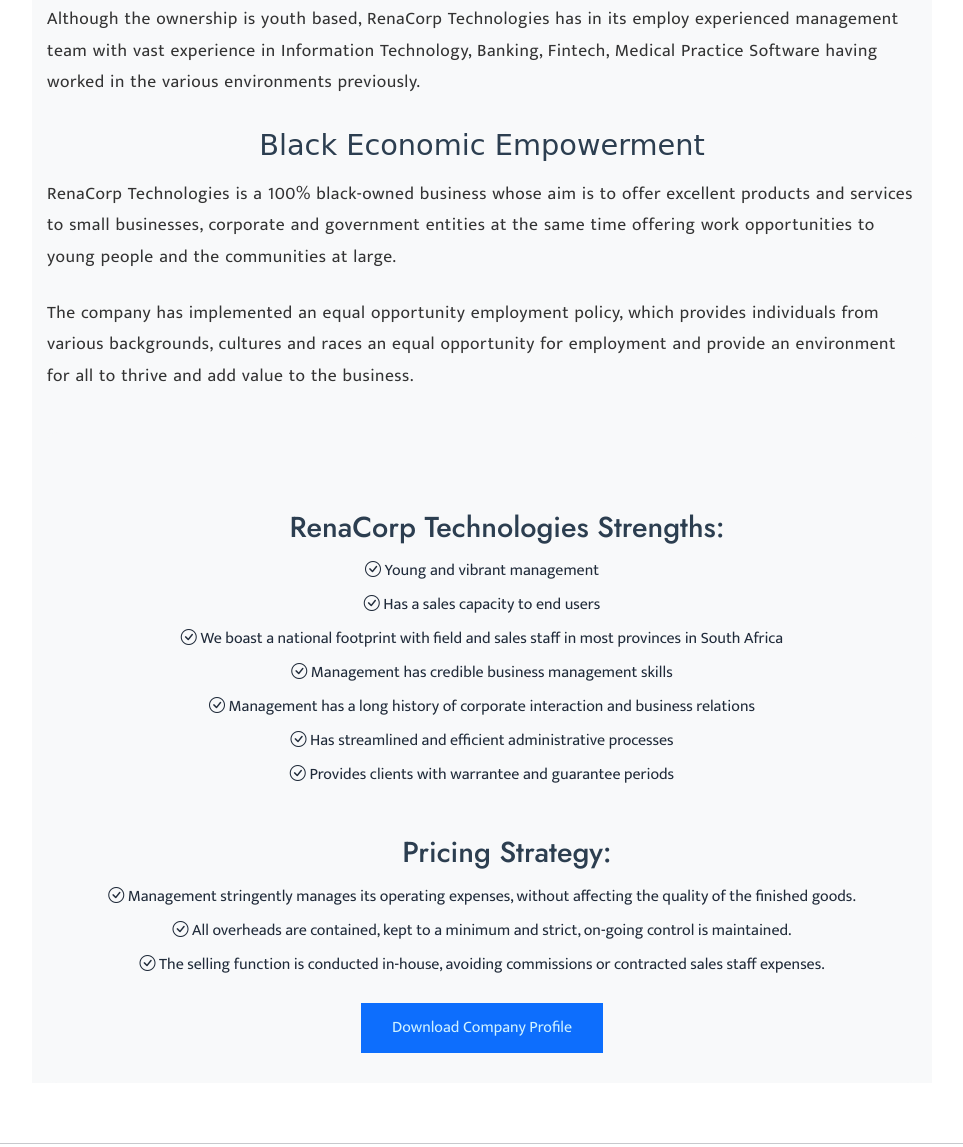
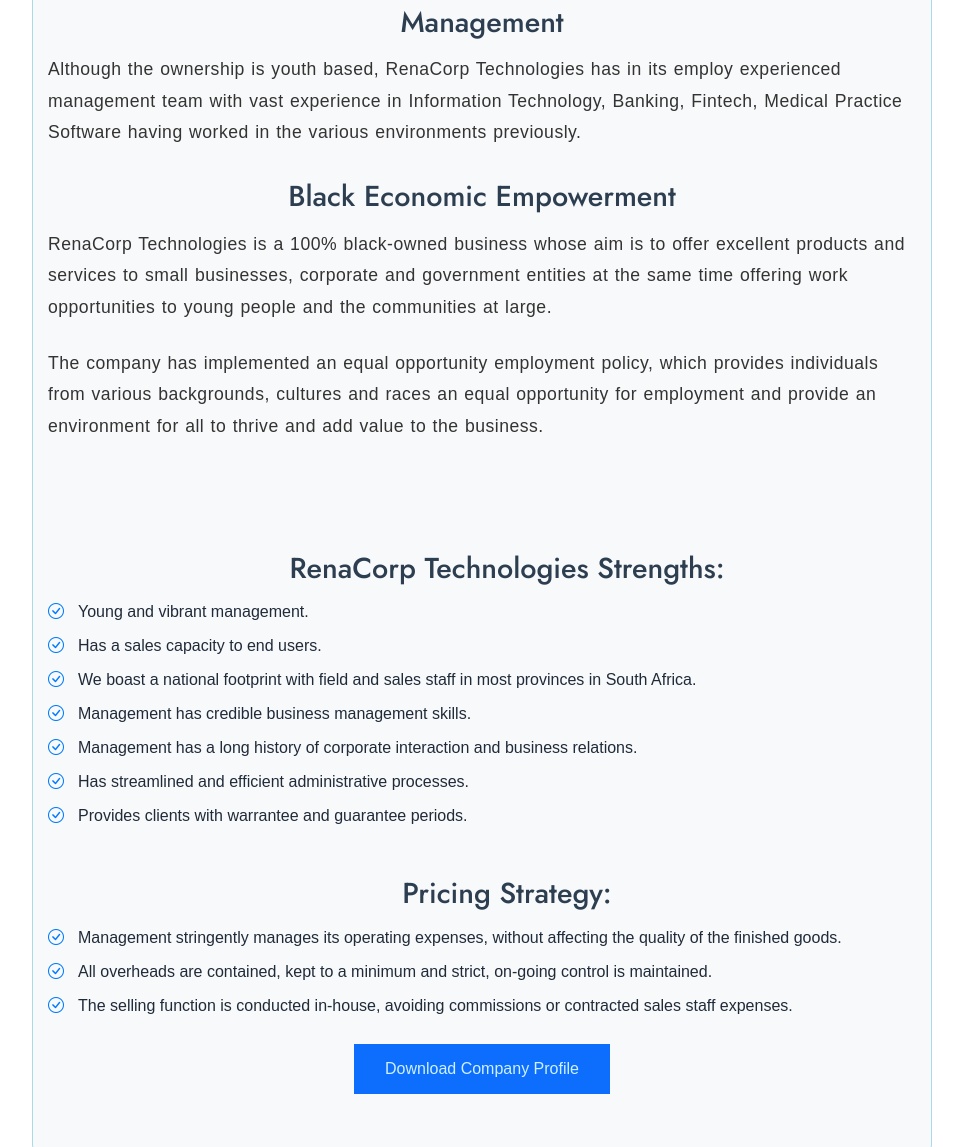
Before and after one commit to CharlieNndwa/renacorp, a plain HTML site: page about-us.html in a window 1280 px wide. Shown: the part 570-1717 px from the top of the page, without its empty margins (158-1121 px from the left). Drawn offline with nearby package versions, Linux system fonts and the light colour scheme; a web font is replaced by a local one.

Commit message:
first commit

```diff
--- a/about-us.html
+++ b/about-us.html
@@ -93,7 +93,7 @@
             ><span class="footer-corp-blue">CORP</span>
             <span class="footer-technology-name">TECHNOLOGY</span>
         </div>
-        <h2 class="about-section-heading">Get to know about us:</h2>
+        <div class="section-title"><h2 class="about-section-heading">Get to know about us:</h2></div>
         <p class="font-weight-normal about-paragraph-text">
             RenaCorp Technologies is a company that is supported by a management
             team that has credible business management experience and the skills
@@ -132,31 +132,31 @@
             </h3>
             <ul style="list-style: none; padding-left: 0">
                 <li style="margin-bottom: 10px">
-                    <i class="bi bi-check-circle"></i> Young and vibrant management
+                    <i class="bi bi-check-circle"></i> Young and vibrant management.
                 </li>
                 <li style="margin-bottom: 10px">
                     <i class="bi bi-check-circle"></i> Has a sales capacity to end
-                    users
+                    users.
                 </li>
                 <li style="margin-bottom: 10px">
                     <i class="bi bi-check-circle"></i> We boast a national footprint
-                    with field and sales staff in most provinces in South Africa
+                    with field and sales staff in most provinces in South Africa.
                 </li>
                 <li style="margin-bottom: 10px">
                     <i class="bi bi-check-circle"></i> Management has credible
-                    business management skills
+                    business management skills.
                 </li>
                 <li style="margin-bottom: 10px">
                     <i class="bi bi-check-circle"></i> Management has a long history
-                    of corporate interaction and business relations
+                    of corporate interaction and business relations.
                 </li>
                 <li style="margin-bottom: 10px">
                     <i class="bi bi-check-circle"></i> Has streamlined and efficient
-                    administrative processes
+                    administrative processes.
                 </li>
                 <li style="margin-bottom: 10px">
                     <i class="bi bi-check-circle"></i> Provides clients with warrantee
-                    and guarantee periods
+                    and guarantee periods.
                 </li>
             </ul>
 
@@ -229,7 +229,8 @@
       <!-- ======= Clients Section ======= -->
       <section id="clients" class="clients section-bg">
         <div class="container">
-          <h2 class="about-section-heading">Notable Partnerships:</h2>
+          <div class="section-title"><h2 class="about-section-heading mt-5 ">Notable Partnerships:</h2></div>
+
 
           <div class="row" data-aos="zoom-in">
             <div
--- a/assets/css/about.css
+++ b/assets/css/about.css
@@ -1,4 +1,4 @@
-@import url('https://fonts.googleapis.com/css2?family=Mukta&family=Sansita+Swashed&display=swap');
+
 
 
 
@@ -38,7 +38,7 @@ h1{
     margin-bottom: 10px;
 }
 h2{
-    font-family: 'Sansita Swashed', cursive;
+    /* font-family: 'Sansita Swashed', cursive;  */
     text-align: center;
     margin-top: 40px;
 
--- a/assets/css/style.css
+++ b/assets/css/style.css
@@ -2141,18 +2141,46 @@ section {
     }
 }
 
-/* For the rounded button */
+/* For the rounded button (keep this as is) */
 .rounded-button {
     border-radius: 50px; /* Adjust as needed for desired roundness */
     padding: 10px 30px; /* Adjust padding for better button size */
 }
 
-
-/* For spacing out the grey background section */
-.rena-corp-info-section {
-    background-color: #f8f9fa; /* Or your desired shade of grey */
-    padding: 30px 50px; /* Increased padding for left and right */
+/* Styles for the main content wrapper (this is where the full grey background and border should go) */
+.about-content-wrapper {
+    background-color: #f8f9fa; /* Apply the grey background here */
+    padding: 50px; /* Adjust padding for inside the grey box */
     margin-top: 40px; /* Add margin above the section */
     margin-bottom: 40px; /* Add margin below the section */
     border-radius: 10px; /* Optional: adds slight roundness to the grey box */
-}
+    border: 1px solid #ADD8E6; /* Added a 1px solid light blue border here */
+}
+
+/* Remove background and border from .rena-corp-info-section if they are now on .about-content-wrapper */
+/* Keep margin-top/bottom and padding if you still want additional spacing around Strengths/Pricing within the larger grey box */
+.rena-corp-info-section {
+    /* You might want to adjust or remove these if the main wrapper handles all spacing/background */
+    /* For example, if you want more space just around the strengths/pricing, keep some padding/margin */
+    padding-top: 30px; /* Adjust if needed */
+    padding-bottom: 30px; /* Adjust if needed */
+    margin-top: 30px; /* Add some top margin to separate from content above */
+    margin-bottom: 30px; /* Add some bottom margin to separate from content below */
+    /* Removed: background-color, border, border-radius as they are now on .about-content-wrapper */
+}
+
+/* Update your existing CSS for the list items */
+ul li {
+    position: relative; /* Essential for positioning the icon */
+    padding-left: 30px; /* Space for the icon and a little gap */
+    margin-bottom: 10px; /* Keep existing spacing between list items */
+    text-align: left; /* Ensure text alignment starts from the left */
+}
+
+ul li .bi-check-circle {
+    position: absolute; /* Position the icon independently */
+    left: 0; /* Align the icon to the very left of the list item's padded area */
+    top: 0; /* Align to the top of the text line */
+    color: #007bff; /* Optional: Make the check icon blue for visibility/branding */
+    font-size: 1em; /* Adjust size if needed, 'em' relative to parent text */
+}
```
Also changed, not shown: contact-us.html (+1 -1 lines), index.html (+1 -1 lines).
